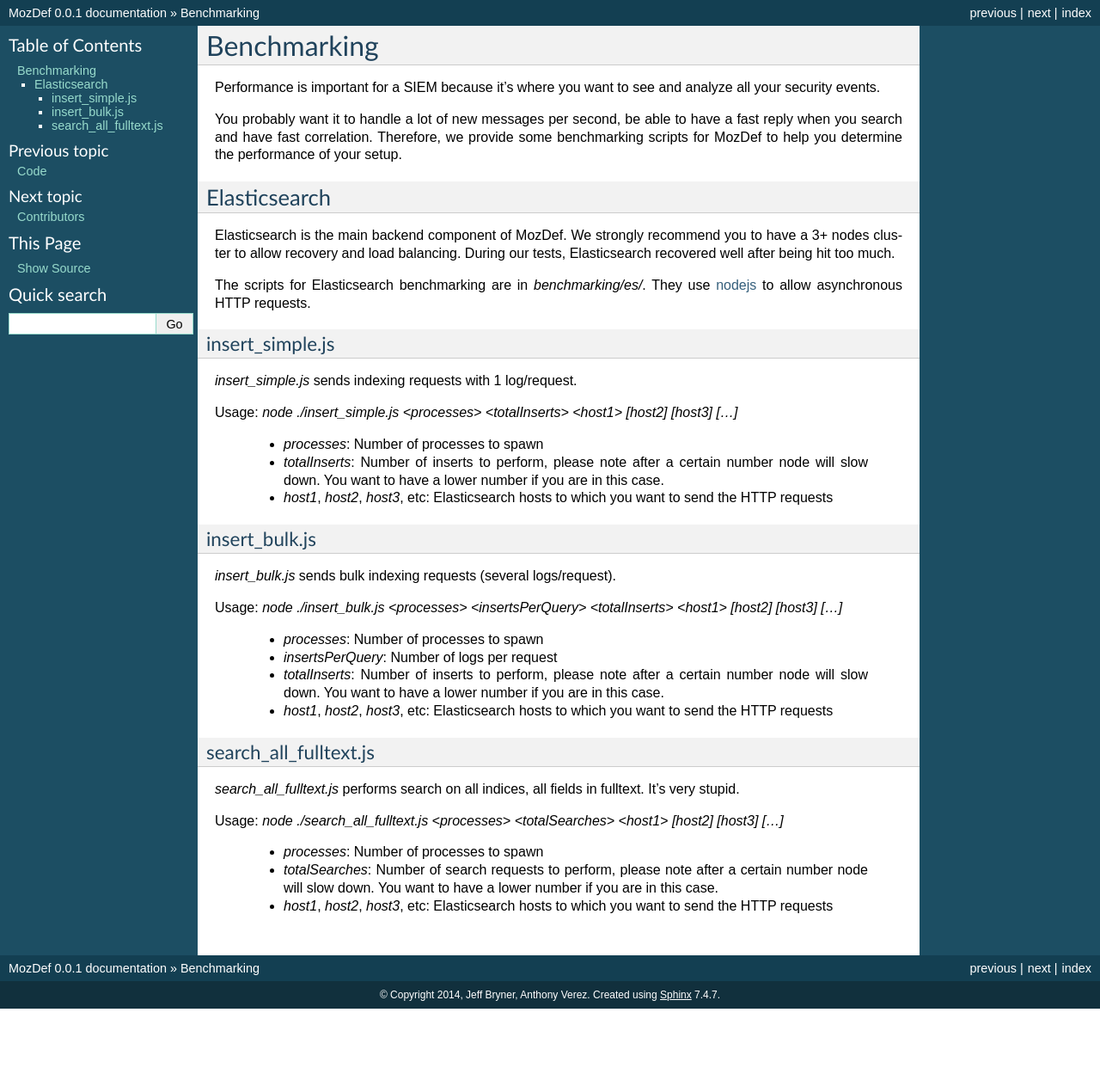
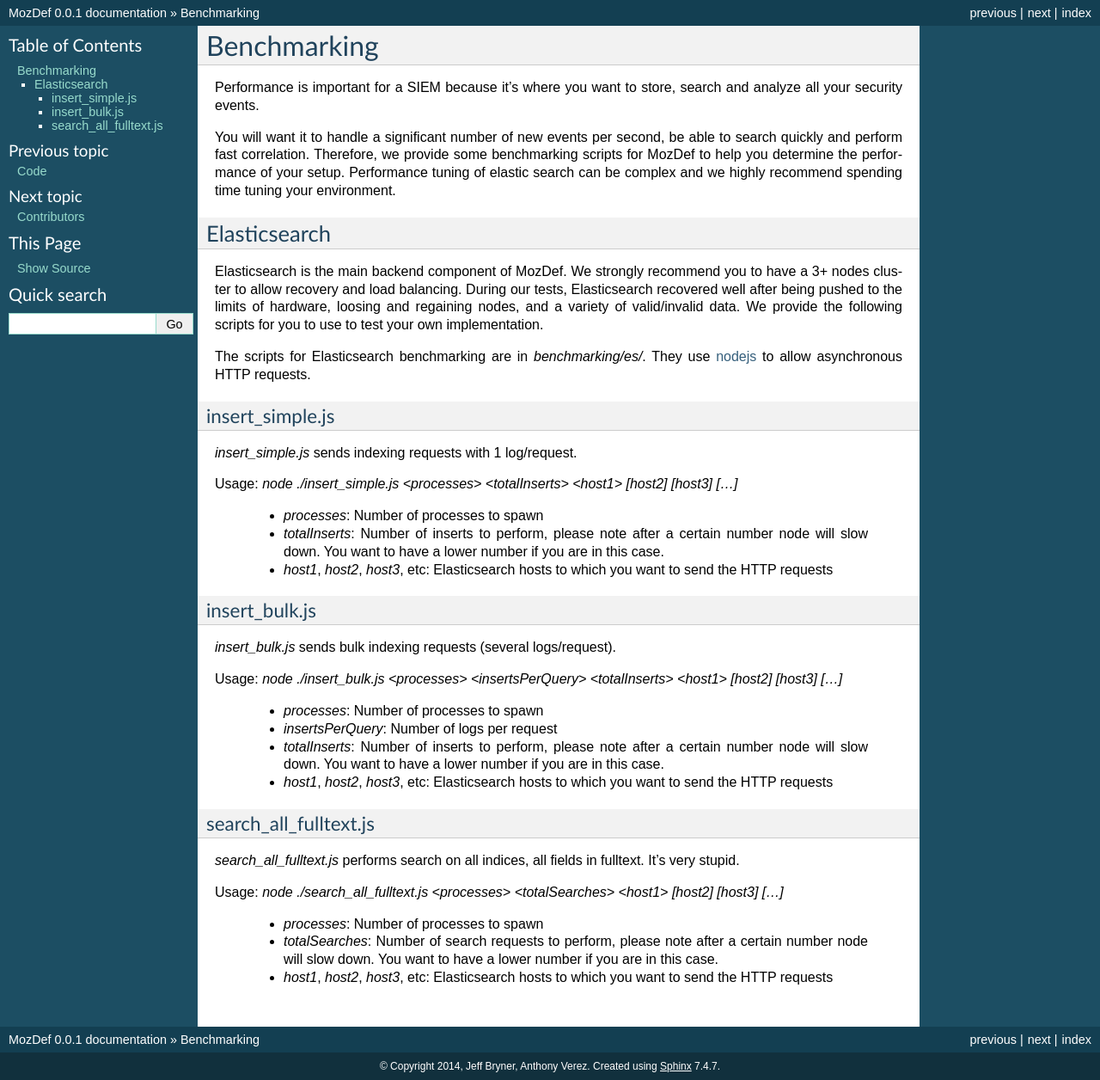
Before and after one commit to mozilla/MozDef, a Sphinx documentation site: the page built from docs/source/benchmarking.rst, in a window 1280 px wide. Shown: the whole page at 86% size. Built offline with Sphinx 7.4.7, drawn with Linux system fonts in a browser that asks for light colours; before the commit the page ends 1173 px from its top, so only the background shows below that.

Commit message:
minor expanatory changes

```diff
--- a/docs/source/benchmarking.rst
+++ b/docs/source/benchmarking.rst
@@ -1,10 +1,10 @@
 Benchmarking
 ============
 
-Performance is important for a SIEM because it's where you want to see and analyze all your security events.
+Performance is important for a SIEM because it's where you want to store, search and analyze all your security events.
 
-You probably want it to handle a lot of new messages per second, be able to have a fast reply when you search and have fast correlation.
-Therefore, we provide some benchmarking scripts for MozDef to help you determine the performance of your setup.
+You will want it to handle a significant number of new events per second, be able to search quickly and perform fast correlation.
+Therefore, we provide some benchmarking scripts for MozDef to help you determine the performance of your setup. Performance tuning of elastic search can be complex and we highly recommend spending time tuning your environment.
 
 
 Elasticsearch
@@ -12,7 +12,7 @@
 
 Elasticsearch is the main backend component of MozDef.
 We strongly recommend you to have a 3+ nodes cluster to allow recovery and load balancing.
-During our tests, Elasticsearch recovered well after being hit too much.
+During our tests, Elasticsearch recovered well after being pushed to the limits of hardware, loosing and regaining nodes, and a variety of valid/invalid data. We provide the following scripts for you to use to test your own implementation.
 
 The scripts for Elasticsearch benchmarking are in `benchmarking/es/`.
 They use `nodejs`_ to allow asynchronous HTTP requests.
```
